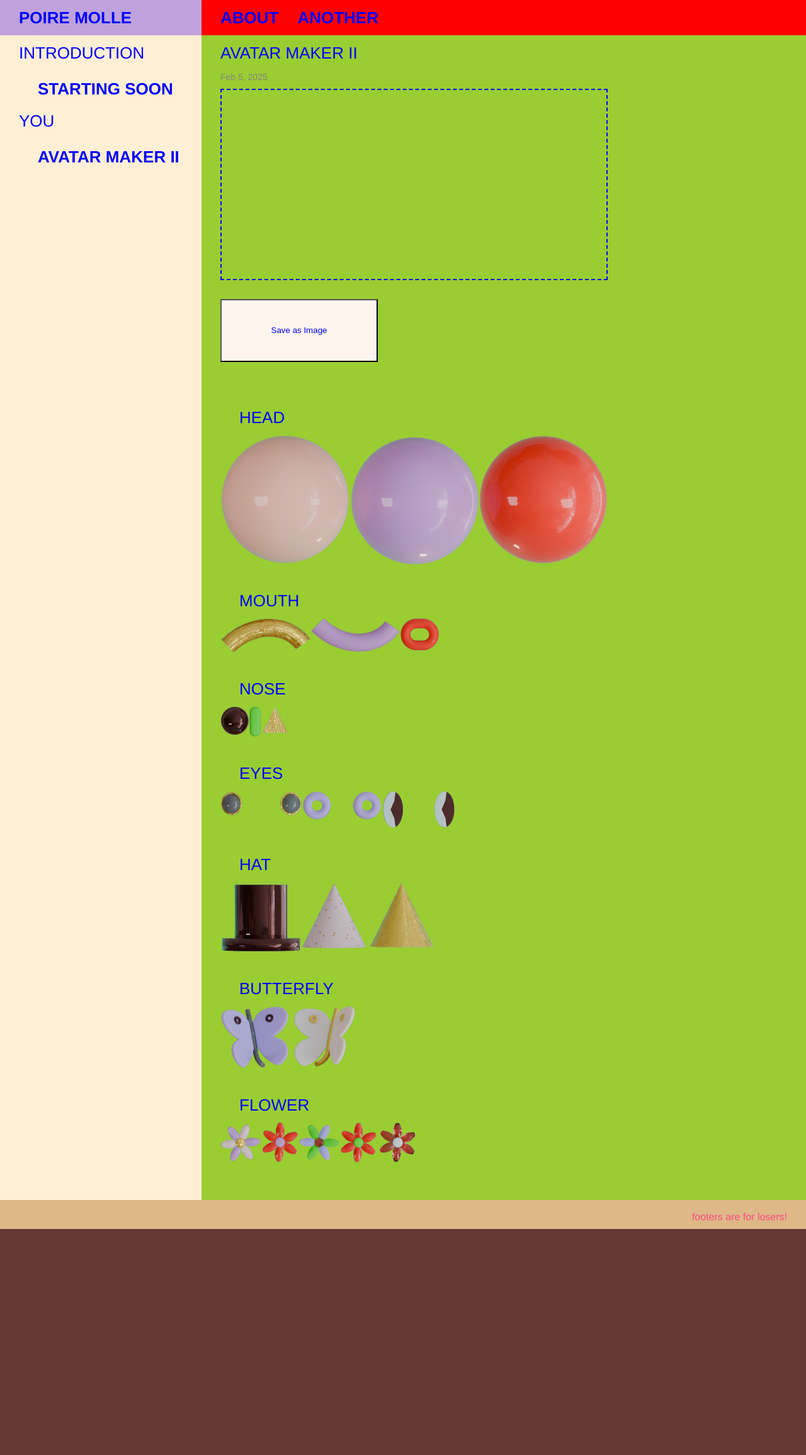
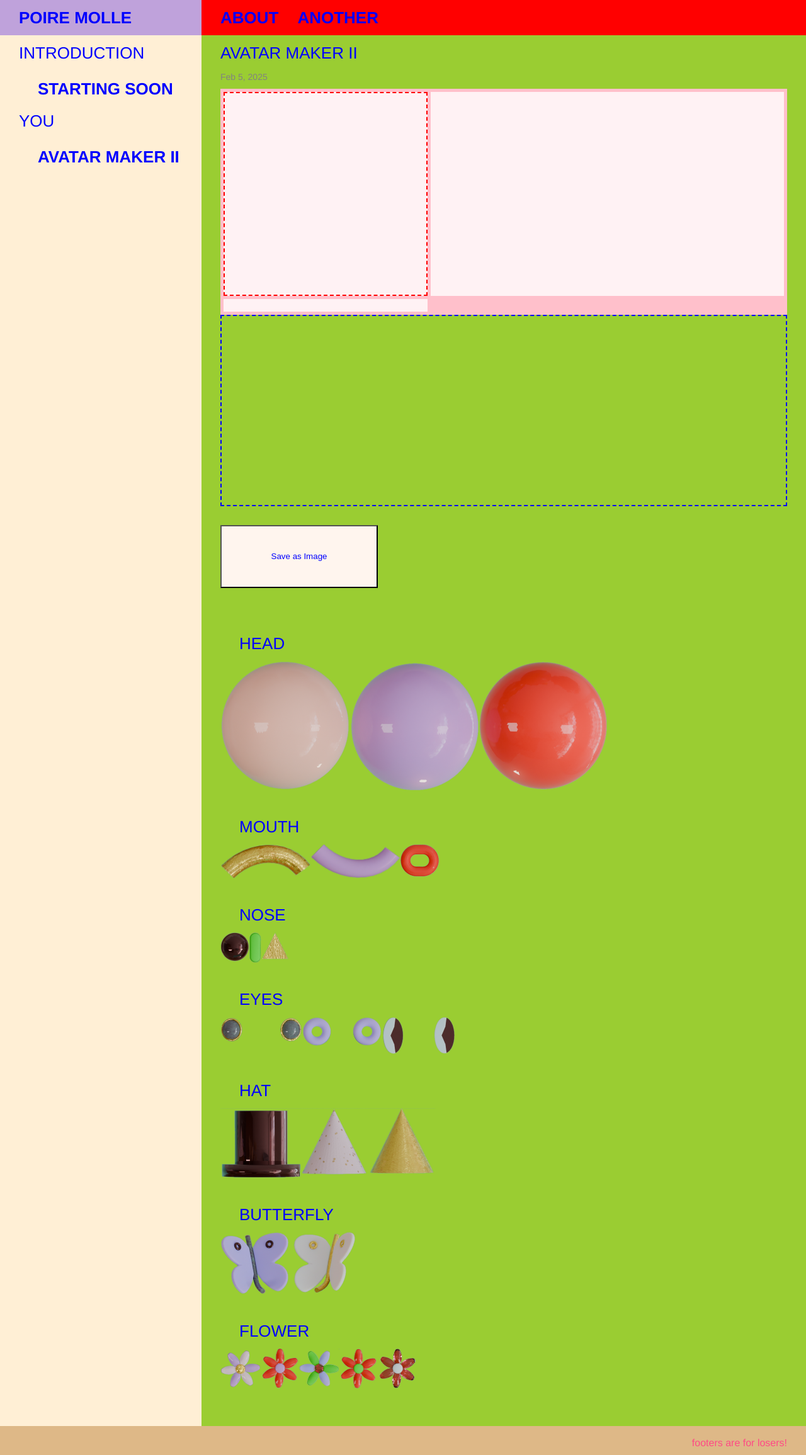
Before and after one commit to poiremolle/blog, a Jekyll site: the page built from _posts/2025-02-05-avatar-maker-ii.md, in a window 1280 px wide. Shown: the whole page at 63% size. Built offline with Jekyll 4.4.1, drawn with Linux system fonts in a browser that asks for light colours; before the commit the page ends 1952 px from its top, so only the background shows below that.

Commit message:
adding a test grid

```diff
--- a/_posts/2025-02-05-avatar-maker-ii.md
+++ b/_posts/2025-02-05-avatar-maker-ii.md
@@ -4,6 +4,11 @@ title:  "Avatar maker II"
 date:   2025-02-05
 categories: you
 ---
+<div class="test-container">
+<div class="canvas"></div>
+<div class="save-button"></div>
+<div class="items"></div>
+</div>
 
 <div id="maker">
 <div id="canvas"></div>
--- a/projects/avatar-maker/draggable.css
+++ b/projects/avatar-maker/draggable.css
@@ -1,3 +1,33 @@
+.test-container {
+  display: grid;
+  grid-template-areas:
+    "canvas items"
+    "save-button items";
+  grid-template-columns: 1fr 3fr;
+  gap: 5px;
+  background-color: pink;
+  padding: 5px;
+}
+
+.test-container > div {
+  background-color: rgba(255, 255, 255, 0.8);
+  padding: 10px;
+}
+
+.test-container > div.canvas {
+  min-width: 300px;
+  min-height: 300px;
+  border: 2px dashed red;
+  position: relative;
+}
+
+.test-container > div.items {
+  display: flex;
+  flex-direction: column;
+
+}
+
+
 #maker {
   display: flex;
   flex-direction: column;
```
